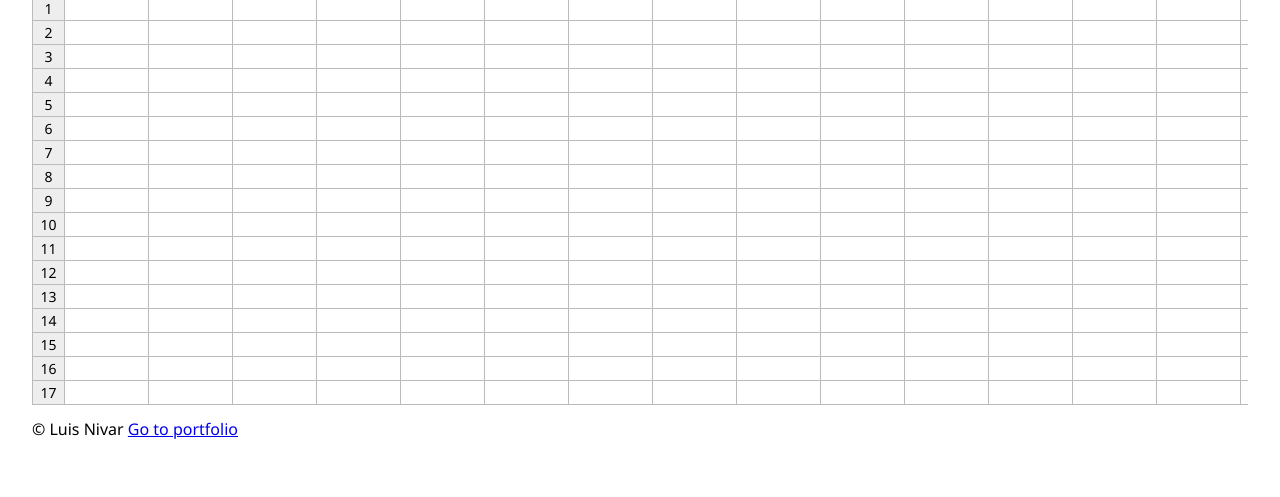
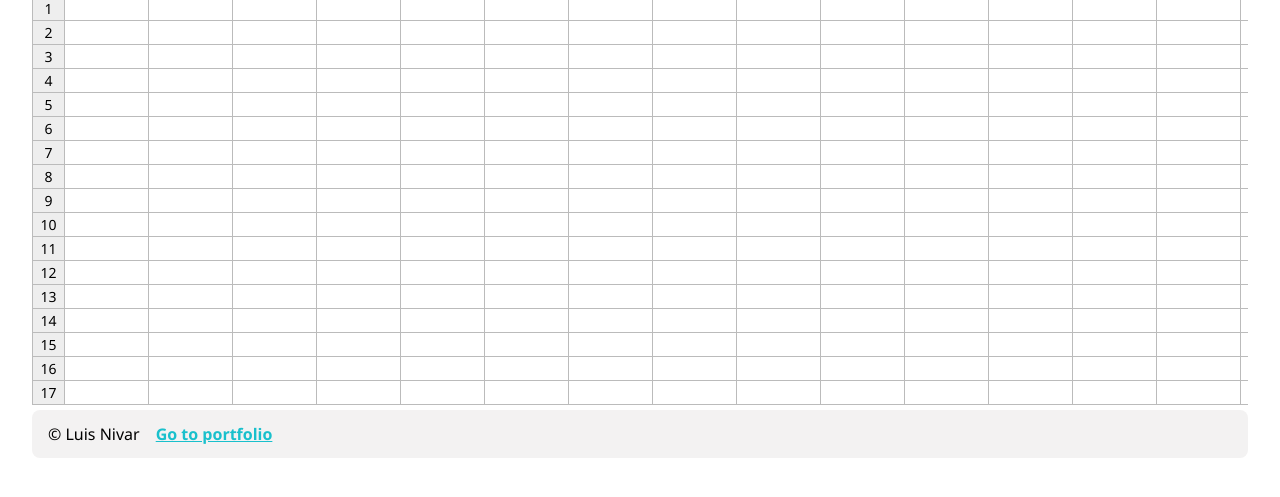
Before and after one commit to LuisNivar/my-excel-js, a plain HTML site: page index.html in a window 1280 px wide. Shown: the part 101-598 px from the top of the page. Drawn offline with Linux system fonts and the light colour scheme.

Commit message:
Add missing style footer (#10)

```diff
--- a/index.html
+++ b/index.html
@@ -36,9 +36,10 @@
                 <tbody class="body-table"></tbody>
             </table>
         </div>
-        <footer>
-            © Luis Nivar <a href="https://portfolio-luis-nivar.vercel.app/" target="_blank" rel="noopener noreferrer">Go to portfolio </a>
-        </footer>
+
     </main>
+    <footer>
+        © Luis Nivar <a href="https://portfolio-luis-nivar.vercel.app/" target="_blank" rel="noopener noreferrer">Go to portfolio </a>
+    </footer>
 </body>
 </html>
--- a/style.css
+++ b/style.css
@@ -220,3 +220,18 @@ td[data-format="italic"] span {
         font-style: italic;
     }
 }
+
+footer{
+    width: 100%;
+    height: 48px;
+    background-color: #f3f2f2;
+    border-radius: 8px;
+    padding: 12px 16px;
+    display: flex;
+    align-items: center;
+    gap: 16px;
+    & a{
+       color:#19c0cc;
+       font-weight: bolder;
+    }
+}
```
